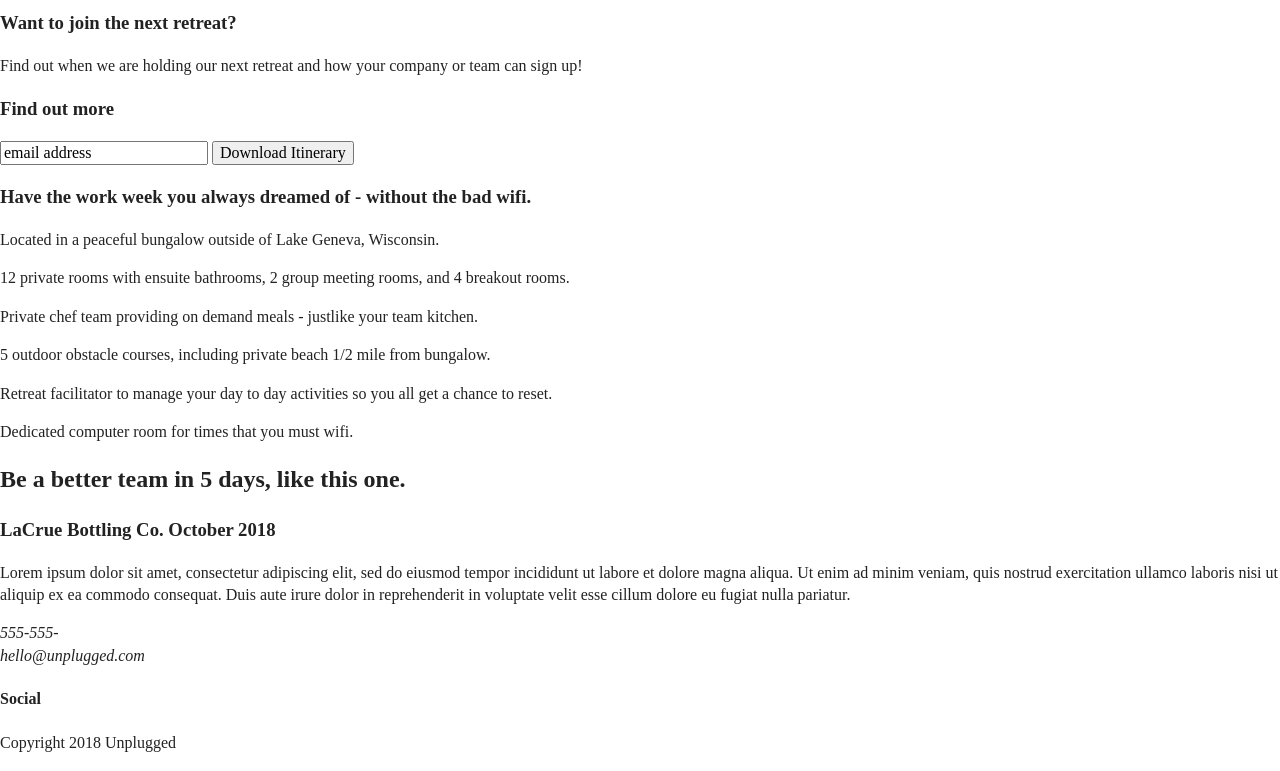
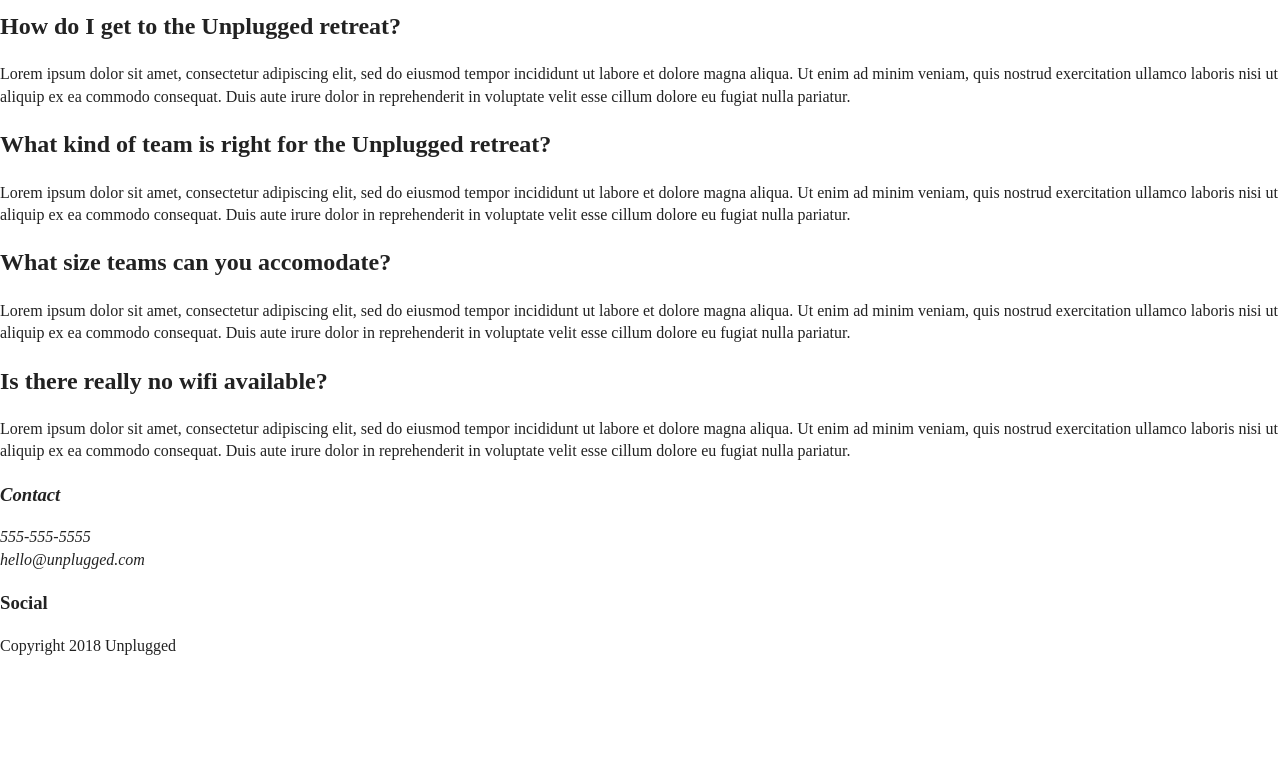
Before and after one commit to megenbacher/206-unplugged, a website: page faq/index.html in a window 1280 px wide. Shown: the part 162-933 px from the top of the page. After the commit the page ends 835 px from the top, so only its background shows below. Drawn offline with Linux system fonts and the light colour scheme; files that its build step writes are made by us from their sources; files whose address does not match are found by name.

Commit message:
Added faq page

```diff
--- a/faq/index.html
+++ b/faq/index.html
@@ -37,101 +37,57 @@
 </header>
 
 <main>
-
-<section class="hero-area">
+ <section class="frequently asked questions">
   <div class="content-wrapper">
-    <h1>Retreat from the desk, return refreshed.</h1>
+    <h1>Frequently Asked Questions</h1>
+    <div class="how do I get to-content">
+      <h2>How do I get to the Unplugged retreat?</h2>
+      <p>
+        Lorem ipsum dolor sit amet, consectetur adipiscing elit, sed do eiusmod tempor incididunt ut labore et dolore magna aliqua. Ut enim ad minim veniam, quis nostrud exercitation ullamco laboris nisi ut aliquip ex ea commodo consequat. Duis aute irure dolor in reprehenderit in voluptate velit esse cillum dolore eu fugiat nulla pariatur.
+      </p>
+    </div>
+    <div class="what kind of team-content">
+      <h2>What kind of team is right for the Unplugged retreat?</h2>
+      <p>
+         Lorem ipsum dolor sit amet, consectetur adipiscing elit, sed do eiusmod tempor incididunt ut labore et dolore magna aliqua. Ut enim ad minim veniam, quis nostrud exercitation ullamco laboris nisi ut aliquip ex ea commodo consequat. Duis aute irure dolor in reprehenderit in voluptate velit esse cillum dolore eu fugiat nulla pariatur.
+      </p>
+    </div>
+    <div class="what size-content">
+      <h2>What size teams can you accomodate?</h2>
+      <p>
+         Lorem ipsum dolor sit amet, consectetur adipiscing elit, sed do eiusmod tempor incididunt ut labore et dolore magna aliqua. Ut enim ad minim veniam, quis nostrud exercitation ullamco laboris nisi ut aliquip ex ea commodo consequat. Duis aute irure dolor in reprehenderit in voluptate velit esse cillum dolore eu fugiat nulla pariatur.
+      </p>
+    </div>
+    <div class="no wifi-content">
+      <h2>Is there really no wifi available?</h2>
+      <p>
+         Lorem ipsum dolor sit amet, consectetur adipiscing elit, sed do eiusmod tempor incididunt ut labore et dolore magna aliqua. Ut enim ad minim veniam, quis nostrud exercitation ullamco laboris nisi ut aliquip ex ea commodo consequat. Duis aute irure dolor in reprehenderit in voluptate velit esse cillum dolore eu fugiat nulla pariatur.
+      </p>
+    </div>
+  </div>
   </div>
 </section>
-
-<aside>
-  <div class="content-wrapper">
-    <div class="form description">
-      <h3>Want to join the next retreat?</h3>
-    <p>
-    Find out when we are holding our next retreat and how your company or team can sign up!
-    </p>
-  </div>
-  <div class="form">
-    <h3>Find out more</h3>
-    <input type="text" name="name" value="email address">
-    <input type="button" value="Download Itinerary">
-  </div>
-</div>
-</aside>
-
-  <section class="features">
-    <div class="content-wrapper">
-      <h3>Have the work week you always dreamed of - without the bad wifi.</h3>
-    <div class="features-items">
-    <article>
-      <p class="fontawesome-icon"></p>
-      <p class="features-item-description">Located in a peaceful bungalow outside of Lake Geneva, Wisconsin.</p>
-    </article>
-
-    <article>
-      <p class="fontawesome-icon"></p>
-      <p class="features-item-description">12 private rooms with ensuite bathrooms, 2 group meeting rooms, and 4 breakout rooms.</p>
-    </article>
-
-    <article>
-      <p class="fontawesome-icon"></p>
-      <p class="features-item-description">Private chef team providing on demand meals - justlike your team kitchen.</p>
-    </article>
-
-    <article>
-      <p class="fontawesome-icon"></p>
-      <p class="features-item-description">5 outdoor obstacle courses, including private beach 1/2 mile from bungalow.</p>
-    </article>
-
-    <article>
-      <p class="fontawesome-icon"></p>
-      <p class="features-item-description">Retreat facilitator to manage your day to day activities so you all get a chance to reset.</p>
-    </article>
-
-    <article>
-      <p class="fontawesome-icon"></p>
-      <p class="features-item-description">Dedicated computer room for times that you must wifi.</p>
-    </article>
-  </div>
-</div>
-</section>
-
-  <section class="reviews">
-    <div class="content-wrapper">
-      <h2>Be a better team in 5 days, like this one.</h2>
-      <article>
-      <h3>LaCrue Bottling Co. October 2018</h3>
-      <p>
-      Lorem ipsum dolor sit amet, consectetur adipiscing elit, sed do eiusmod tempor incididunt ut labore et dolore magna aliqua. Ut enim ad minim veniam, quis nostrud exercitation ullamco laboris nisi ut aliquip ex ea commodo consequat. Duis aute irure dolor in reprehenderit in voluptate velit esse cillum dolore eu fugiat nulla pariatur.
-      </p>
-    </div>
-  </article>
-</div>
-</section>
-
 </main>
 
 <footer>
+
   <div class="content-wrapper">
     <div class="footer-content">
       <div class="contact">
         <address>
-          <p>555-555-<br>
+          <h3>Contact</h3>
+          <p>555-555-5555<br>
           hello@unplugged.com
           </p>
         </address>
       </div>
-      <div class="social">
-        <h4>Social</h4>
-        <div class="social-icons">
-          <p><a href="https://www.facebook.com/Skillcrush/" target="_blank"></a>
-          </p>
-          <!--- other social links here -->
-        </div>
       </div>
     </div> <!--- footer content ends here --->
   </div> <!--- footer content-wrapper ends here --->
+
+  <div class="social">
+    <h3>Social</h3>
+  </div>
 
   <div class="copyright">
     <p>Copyright 2018 Unplugged</p>
```
